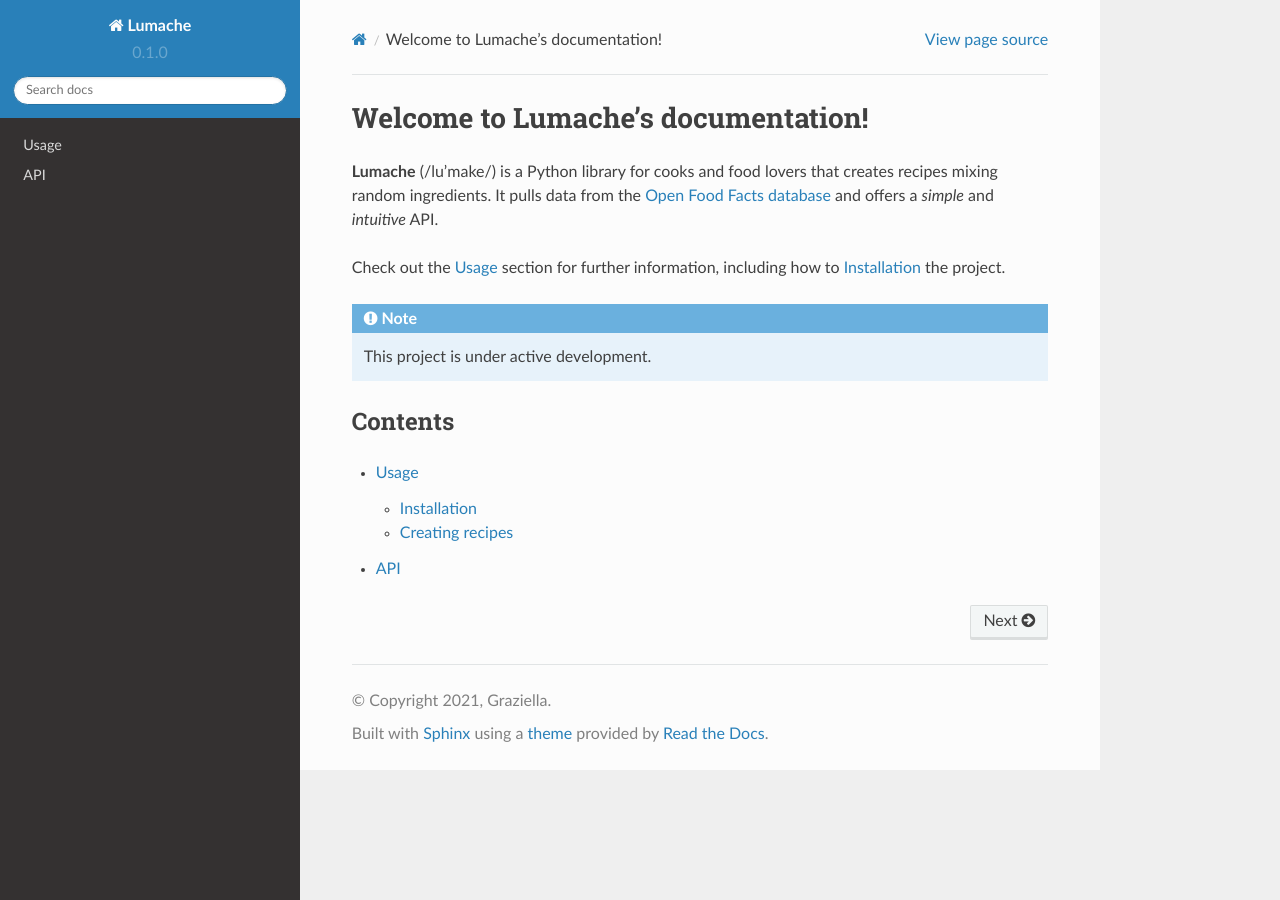
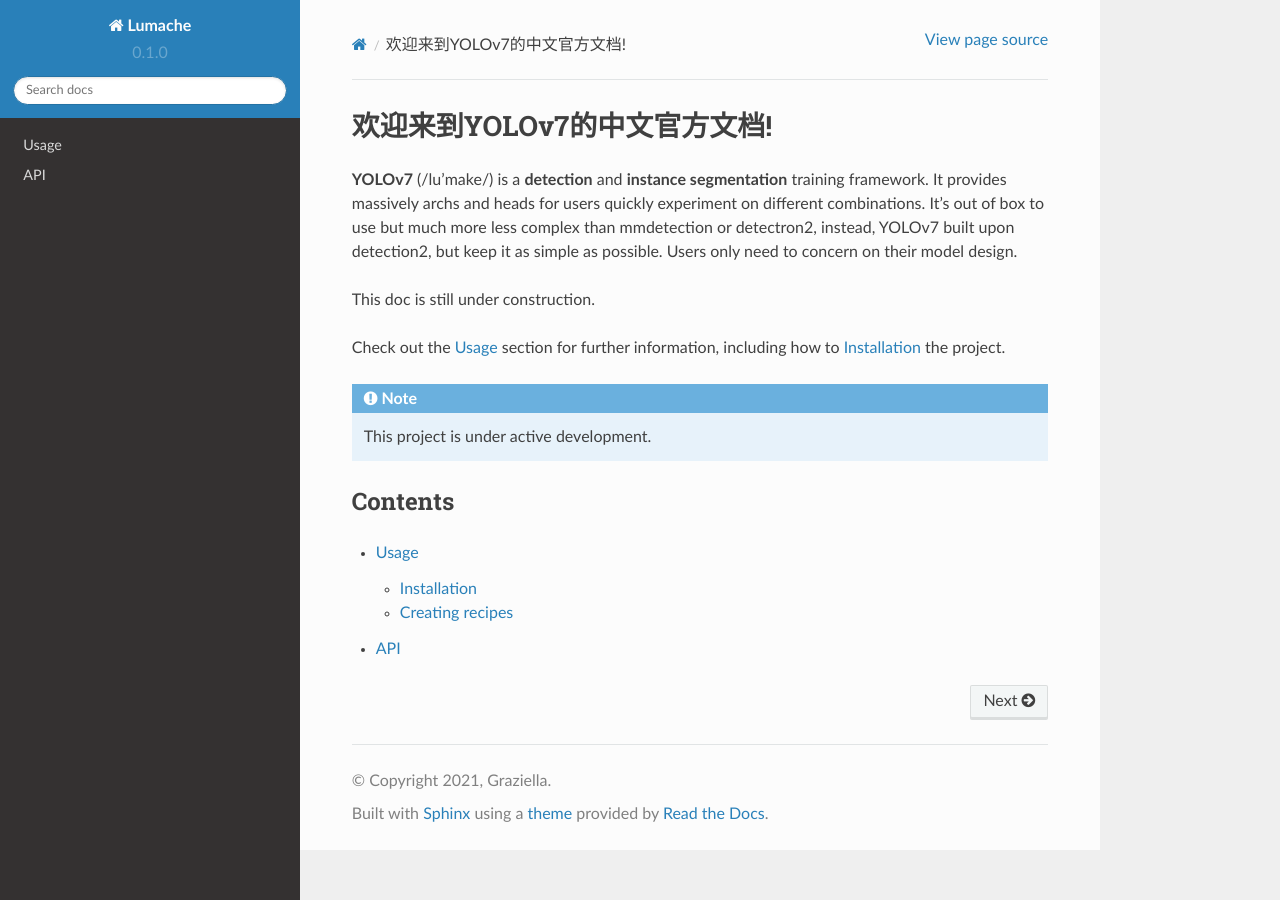
Before and after one commit to jinfagang/yolov7-doc, a Sphinx documentation site: the page built from docs/source/index.rst, in a window 1280 px wide. Built offline with Sphinx 7.4.7 and the Read the Docs theme 2.0.0, drawn with Linux system fonts in a browser that asks for light colours.

Commit message:
Update index.rst

```diff
--- a/docs/source/index.rst
+++ b/docs/source/index.rst
@@ -1,10 +1,10 @@
-Welcome to Lumache's documentation!
+欢迎来到YOLOv7的中文官方文档!
 ===================================
 
-**Lumache** (/lu'make/) is a Python library for cooks and food lovers
-that creates recipes mixing random ingredients.
-It pulls data from the `Open Food Facts database <https://world.openfoodfacts.org/>`_
-and offers a *simple* and *intuitive* API.
+**YOLOv7** (/lu'make/) is a **detection** and **instance segmentation** training framework.
+It provides massively archs and heads for users quickly experiment on different combinations. It's out of box to use but much more less complex than mmdetection or detectron2, instead, YOLOv7 built upon detection2, but keep it as simple as possible. Users only need to concern on their model design.
+
+This doc is still under construction.
 
 Check out the :doc:`usage` section for further information, including
 how to :ref:`installation` the project.
```
